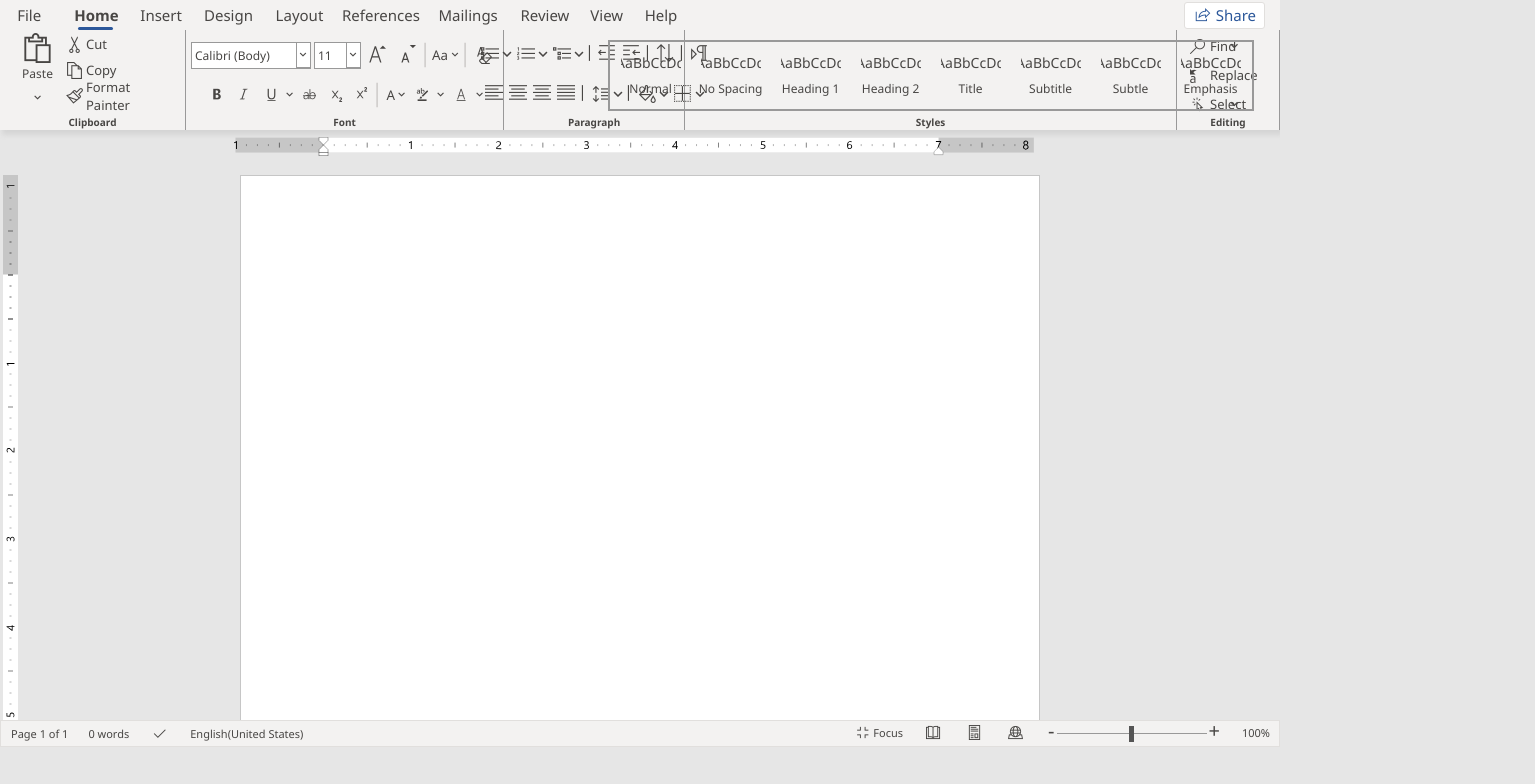
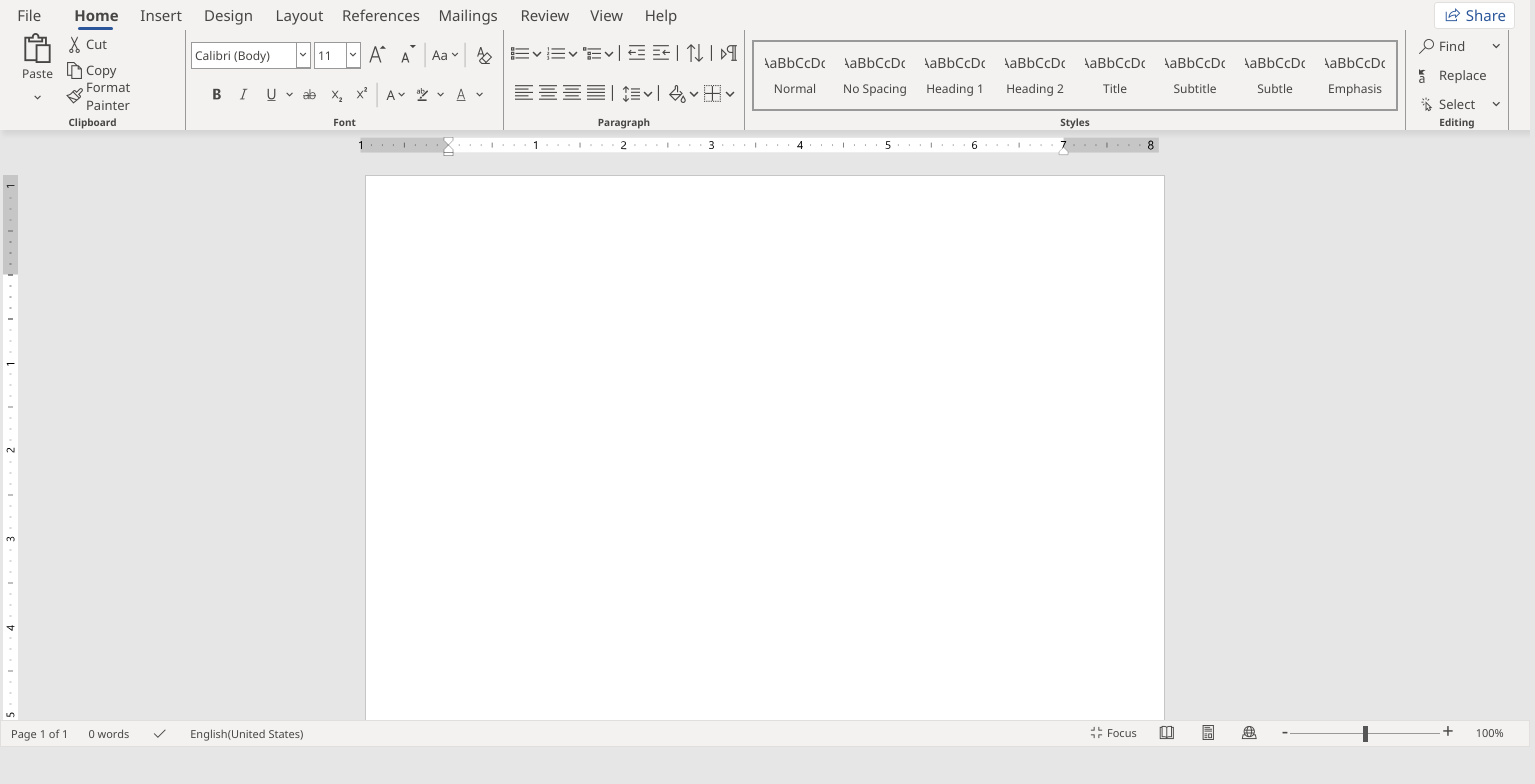
Before and after one commit to Devansh422/Microsoft-Word, a plain HTML site: page index.html in a window 1280 px wide. Shown: the whole page, 1535 px wide, since content can reach past the window. Drawn offline with Linux system fonts and the light colour scheme.

Commit message:
Update style.css

```diff
--- a/style.css
+++ b/style.css
@@ -52,7 +52,6 @@ i{
 }
 body{
 	background: #e6e6e6;
-	max-width: 1600px;
 }
 
 
@@ -60,7 +59,7 @@ body{
 .main-container{
 	height: 100vh;
 	width: 100%;
-	max-width: 1600px;
+	max-width: 1540px;
 	overflow: hidden;
 }
 
@@ -74,7 +73,7 @@ body{
 		position: absolute;
 		display: flex;
 		align-items: center;
-		width: 100%;
+		width: 1530px;
 		height: 30px;
 		}
 		.navigation .navbar ul{
@@ -677,7 +676,7 @@ body{
 .navigation .editing ul li .dropdown{
 	position: absolute;
 	display: flex;
-	right: 35px;
+	margin-left: 70px;
 }
 
 .navigation .editing ul li .dropdown{
@@ -711,7 +710,7 @@ body{
 	display: flex;
 	width: fit-content;
 	height: 100px;
-	width: 100%;
+	width: 1540px;
 	position: absolute;
 	transition:opacity 0.3s ease;
 	opacity: 1;
@@ -747,7 +746,7 @@ body{
 	display: flex;
 	margin-top: 30px;
 	height: 100px;
-	width: 100%;
+	width: 1530px;
 	align-items: center;
 	flex-direction: row;
 	overflow: hidden;
@@ -979,6 +978,7 @@ body{
 	align-items: center;
 	background: #F3F2F1;
 	border: 1px solid var(--border);
+	max-width: 1600px;
 }
 .page-bottom ul{
 	display: flex;
@@ -995,7 +995,7 @@ body{
 }
 .page-bottom .page-bottom-right{
 	position: absolute;
-	right: 0;
+	margin-left: 1095px;
 }
 .page-bottom .page-bottom-right li{
 	display: flex;
@@ -1070,7 +1070,7 @@ input[type="range"]::-webkit-slider-thumb {
 .ruler{
 	position: absolute;
 	top: 145px;
-	left: 49.5%;
+	left: 759px;
 	transform: translate(-50%,-50%);
 	height: 20px;
 	width: 800px;
@@ -1102,3 +1102,36 @@ input[type="range"]::-webkit-slider-thumb {
 .navigation .navtab .nav-section .padd .dropdown{
 	margin-top: 55px;
 }
+
+
+
+
+@media(max-width:1500px){
+	html{
+		width: 1535px;
+		height: 750px;
+	}
+	body{
+		height: 100%;
+	}
+	.main-container{
+	height: 750px;
+	width: 1530px;
+	max-width: 1540px;
+	overflow: hidden;
+
+}
+.navtab{
+	display: flex;
+	width: fit-content;
+	height: 100px;
+	width: 1530px;
+	position: absolute;
+	transition:opacity 0.3s ease;
+	opacity: 1;
+}
+.page-bottom .page-bottom-right{
+	position: absolute;
+	margin-left: 1075px;
+}
+}
```
